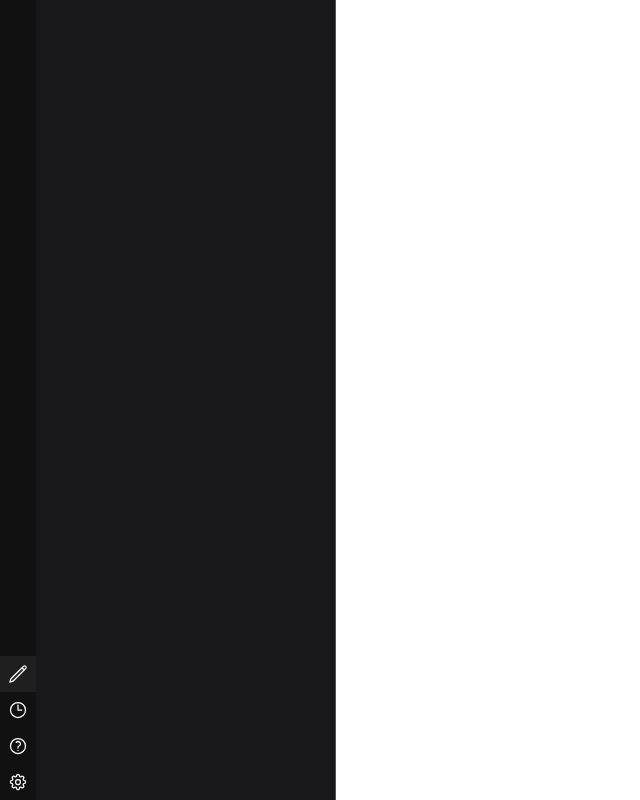
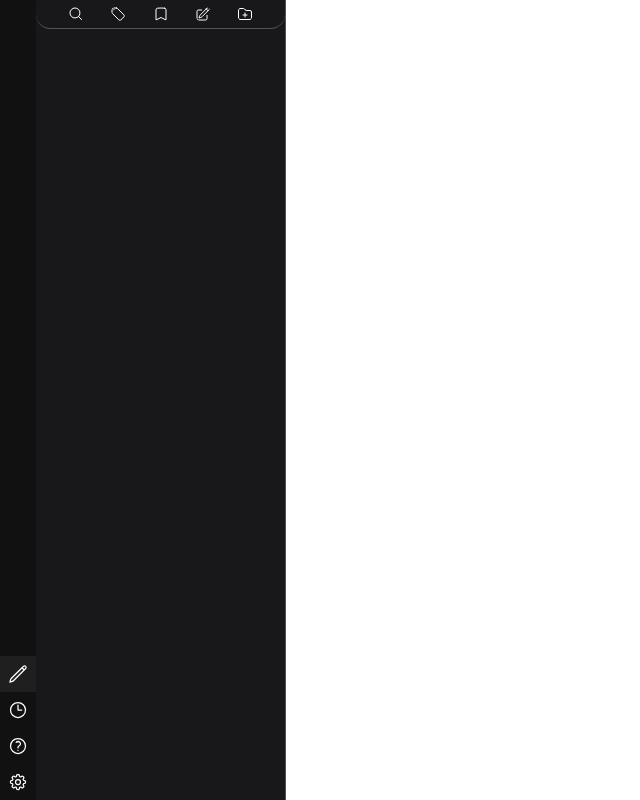
Before and after one commit to RemindInc/Remind-inc, a React (Vite) app: page / in a window 1280 px wide. Shown: the whole page, without its empty margins (0-640 px from the left). Built offline with nearby package versions, Linux system fonts and the light colour scheme.

Commit message:
feat: created file explorer actions component

```diff
--- a/src/components/Explorer.tsx
+++ b/src/components/Explorer.tsx
@@ -1,6 +1,10 @@
+import ExplorerActions from "./ExplorerActions";
+
 const Explorer = () => {
   return (
-    <section className="h-screen w-[300px] bg-zinc-900 border-r border-r-zinc-600"></section>
+    <section className="h-screen w-[250px] bg-zinc-900 border-r border-r-zinc-600">
+      <ExplorerActions />
+    </section>
   );
 };
 
--- /dev/null
+++ b/src/components/ExplorerActions.tsx
@@ -0,0 +1,21 @@
+import {
+  MagnifyingGlassIcon,
+  TagIcon,
+  BookmarkIcon,
+  PencilSquareIcon,
+  FolderPlusIcon,
+} from "@heroicons/react/24/outline";
+
+const ExplorerActions = () => {
+  return (
+    <div className="flex justify-between py-0.5 px-7 mx-auto border-b border-b-zinc-600 rounded-full">
+      <MagnifyingGlassIcon className="text-white h-6 p-1 hover:bg-zinc-800 rounded-full" />
+      <TagIcon className="text-white h-6 p-1 hover:bg-zinc-800 rounded-full" />
+      <BookmarkIcon className="text-white h-6 p-1 hover:bg-zinc-800 rounded-full" />
+      <PencilSquareIcon className="text-white h-6 p-1 hover:bg-zinc-800 rounded-full" />
+      <FolderPlusIcon className="text-white h-6 p-1 hover:bg-zinc-800 rounded-full" />
+    </div>
+  );
+};
+
+export default ExplorerActions;
--- a/src/components/Menu.tsx
+++ b/src/components/Menu.tsx
@@ -5,7 +5,7 @@ import {
   QuestionMarkCircleIcon,
 } from "@heroicons/react/24/outline";
 import { Link, useLocation } from "react-router-dom";
-import { Tooltip, TooltipContent, TooltipProvider, TooltipTrigger } from "./ui/tooltip";
+import { Tooltip, TooltipContent, TooltipProvider, TooltipTrigger } from "./ui/Tooltip";
 
 const Menu = () => {
   const location = useLocation();
```
